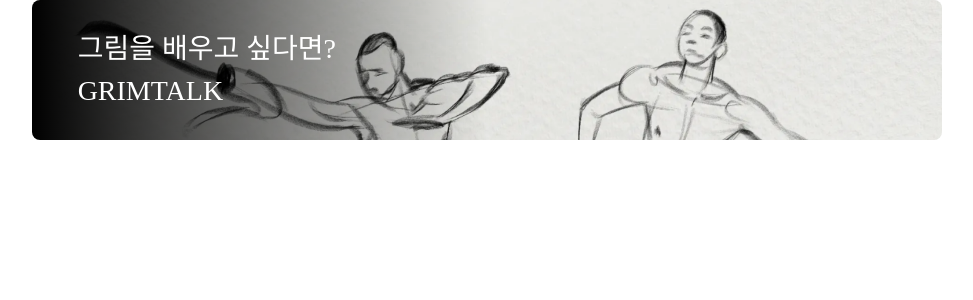
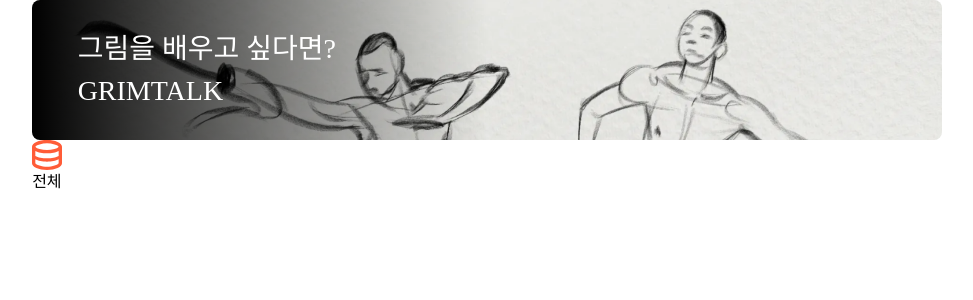
Before and after one commit to dnwnsrb11/grimtalk, a React (Vite) app: page /category in a window 1280 px wide. Shown: the top 300 px of the page, without its empty margins (153-1126 px from the left). Built offline with nearby package versions, Linux system fonts and the light colour scheme; a web font is replaced by a local one.

Commit message:
feat: 카테고리 컴포넌트에 이미지 추가 (추후 추가예정인 내용 아래에 작성) 1. 클릭시 활성화 비활성화 이미지가 나오게 함수 작성 예정

```diff
--- a/src/components/mainPages/home/category/CategoryList.jsx
+++ b/src/components/mainPages/home/category/CategoryList.jsx
@@ -13,9 +13,25 @@ import emoticonActiveSVG from '@/assets/category/emoticon-active.svg';
 import emoticonDeactiveSVG from '@/assets/category/emoticon-deactive.svg';
 import webtoonActiveSVG from '@/assets/category/webtoon-active.svg';
 import webtoonDeactiveSVG from '@/assets/category/webtoon-deactive.svg';
+import { useState } from 'react';
 
 export const CategoryList = () => {
-    return (
+  const [categoryName, setCategoryName] = useState('all');
 
-    )
-}
+  return (
+    <>
+      <div>
+        <div>
+          <div>
+            {categoryName === 'all' ? (
+              <img src={allActiveSVG} alt="" />
+            ) : (
+              <img src={allDeactiveSVG} alt="" />
+            )}
+          </div>
+          <h3>전체</h3>
+        </div>
+      </div>
+    </>
+  );
+};
--- a/src/routes/pages/MainPageCategory.jsx
+++ b/src/routes/pages/MainPageCategory.jsx
@@ -1,4 +1,5 @@
 import { Banner } from '@/components/mainPages/home/Banner';
+import { CategoryList } from '@/components/mainPages/home/category/CategoryList';
 
 export const MainPageCategory = () => {
   return (
@@ -8,7 +9,9 @@ export const MainPageCategory = () => {
           {/* 배너 */}
           <Banner />
         </div>
-        <div>{/* 카테고리 */}</div>
+        <div>
+          <CategoryList />
+        </div>
         <div>{/* 목록 */}</div>
       </div>
     </>
```
